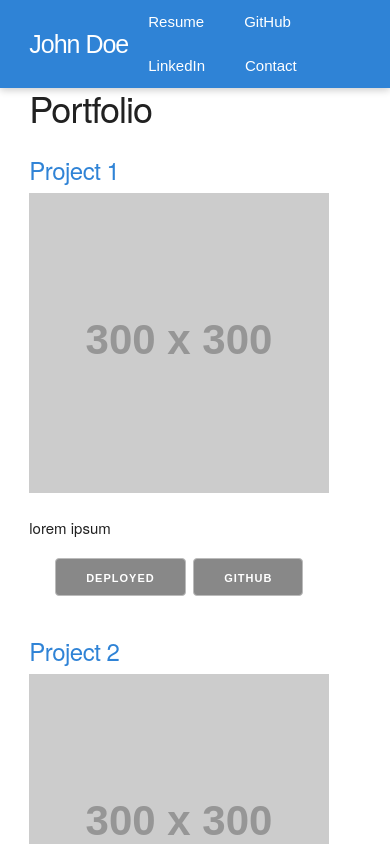
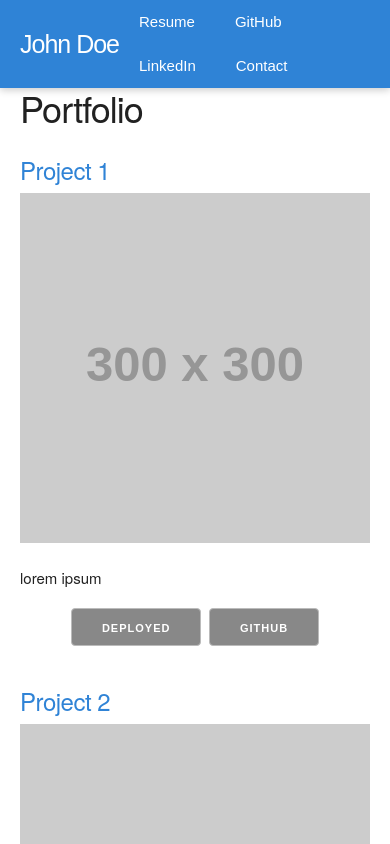
Before and after one commit to misterfoxy/Tech-Pathway-React, a React (Create React App) app in the folder 01-Progressing/04-Props/Solved/: page / in a window 390 px wide. Shown: the top 844 px of the page. Built offline with nearby package versions, Linux system fonts and the light colour scheme.

Commit message:
Updated some styles for responsiveness.

```diff
--- a/01-Progressing/04-Props/Solved/src/components/Card/card.css
+++ b/01-Progressing/04-Props/Solved/src/components/Card/card.css
@@ -1,11 +1,16 @@
 .card {
 	max-width: 300px;
+	width: 100%;
 	margin-bottom: 2.5em;
 }
 
 .card h5 {
 	display: inline-block;
 	margin-bottom: 0.5rem;
+}
+
+.card img {
+	width: 100%;
 }
 
 .card ul {
@@ -16,3 +21,26 @@
 	display: inline;
 	margin: 0 0.25em;
 }
+
+/* Desktop and tablets (landscape) */
+@media (max-width: 1000px) {
+	.card {
+		max-width: 340px;
+	}
+}
+
+/* Tablets (portrait) and larger phones (landscape) */
+@media (max-width: 768px) {
+	.card {
+		max-width: 100%;
+		width: 80%;
+	}
+}
+
+/* Larger phones (portrait) and smaller phones (landscape) */
+@media (max-width: 567px) {
+	.card {
+		max-width: 100%;
+		width: 100%;
+	}
+}
--- a/01-Progressing/04-Props/Solved/src/styles/app.css
+++ b/01-Progressing/04-Props/Solved/src/styles/app.css
@@ -28,3 +28,10 @@ main .portfolio .projects {
 main .about, main .contact {
 	margin-bottom: 4.5rem;
 }
+
+/* Desktop and tablets (landscape) */
+@media (max-width: 1000px) {
+	main .portfolio .projects {
+		justify-content: space-around;
+	}
+}
--- a/01-Progressing/04-Props/Solved/src/styles/base.css
+++ b/01-Progressing/04-Props/Solved/src/styles/base.css
@@ -14,21 +14,6 @@
 	margin: 0 auto;
 	padding: 0 2rem;
 	box-sizing: border-box;
-}
-
-/* Larger phones (portrait) and smaller phones (landscape) */
-@media (max-width: 550px) {
-	.container {
-		width: 80%;
-	}
-}
-
-/* Smaller phones (portrait) */
-@media (max-width: 400px) {
-	.container {
-		width: 85%;
-		padding: 0;
-	}
 }
 
 /* -----------------------------------------------
@@ -228,34 +213,20 @@ a:hover, a:active {
 	margin-left: .5rem;
 	font-weight: normal; }
 
-
-/* Page Specific */
-.projects {
-	display: flex;
-	justify-content: space-between;
-	flex-wrap: wrap;
-}
-
 /* Media Queries
 –––––––––––––––––––––––––––––––––––––––––––––––––– */
-/*
-Note: The best way to structure the use of media queries is to create the queries
-near the relevant code. For example, if you wanted to change the styles for buttons
-on small devices, paste the mobile query code up in the buttons section and style it
-there.
-*/
 
-/* Smaller phones (portrait) */
-@media (max-width: 400px) {}
-
-/* Larger phones (portrait) and smaller phones (landscape) */
-@media (max-width: 550px) {}
-
-/* Tablets (portrait) and larger phones (landscape) */
-@media (max-width: 750px) {}
+/* Larger displays */
+@media (max-width: 1200px) {}
 
 /* Desktop and tablets (landscape) */
 @media (max-width: 1000px) {}
 
-/* Larger displays */
-@media (max-width: 1200px) {}
+/* Tablets (portrait) and larger phones (landscape) */
+@media (max-width: 768px) {}
+
+/* Larger phones (portrait) and smaller phones (landscape) */
+@media (max-width: 567px) {}
+
+/* Smaller phones (portrait) */
+@media (max-width: 400px) {}
```
